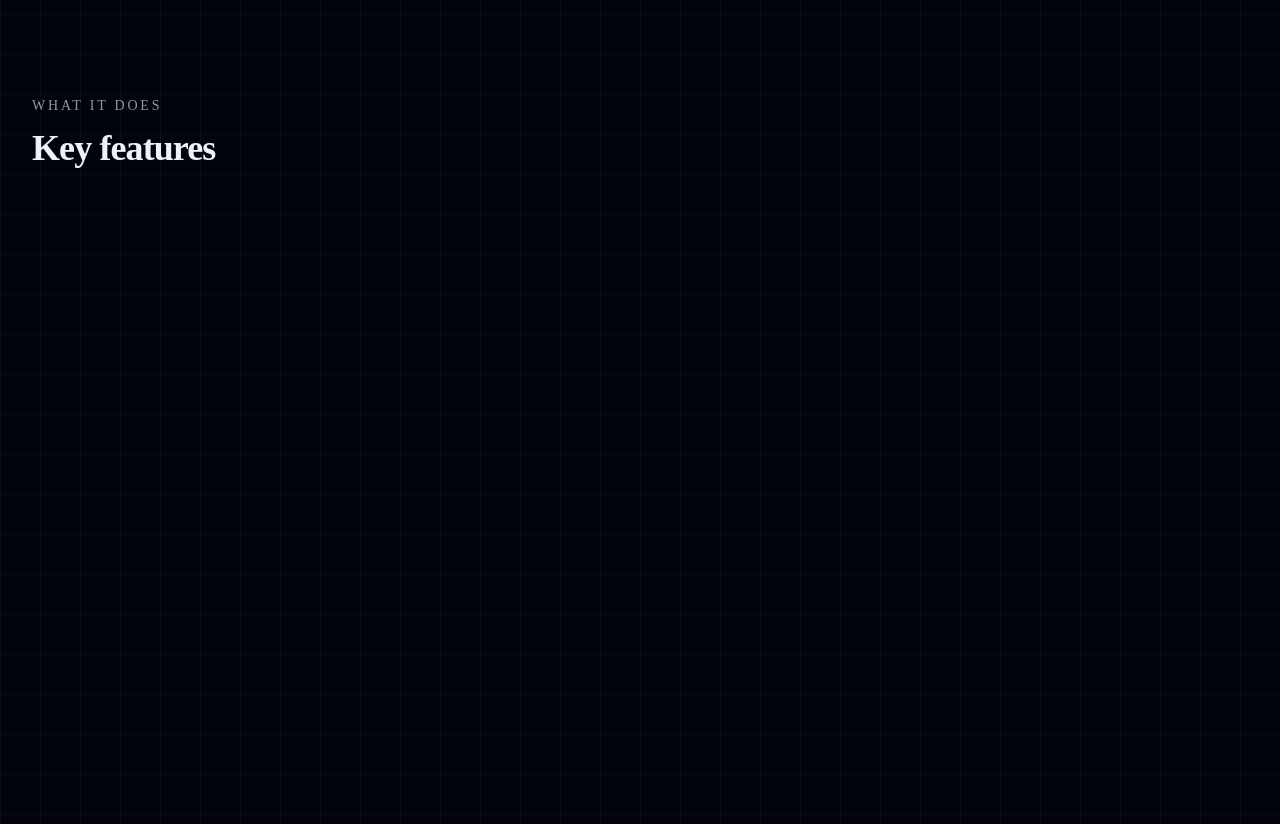
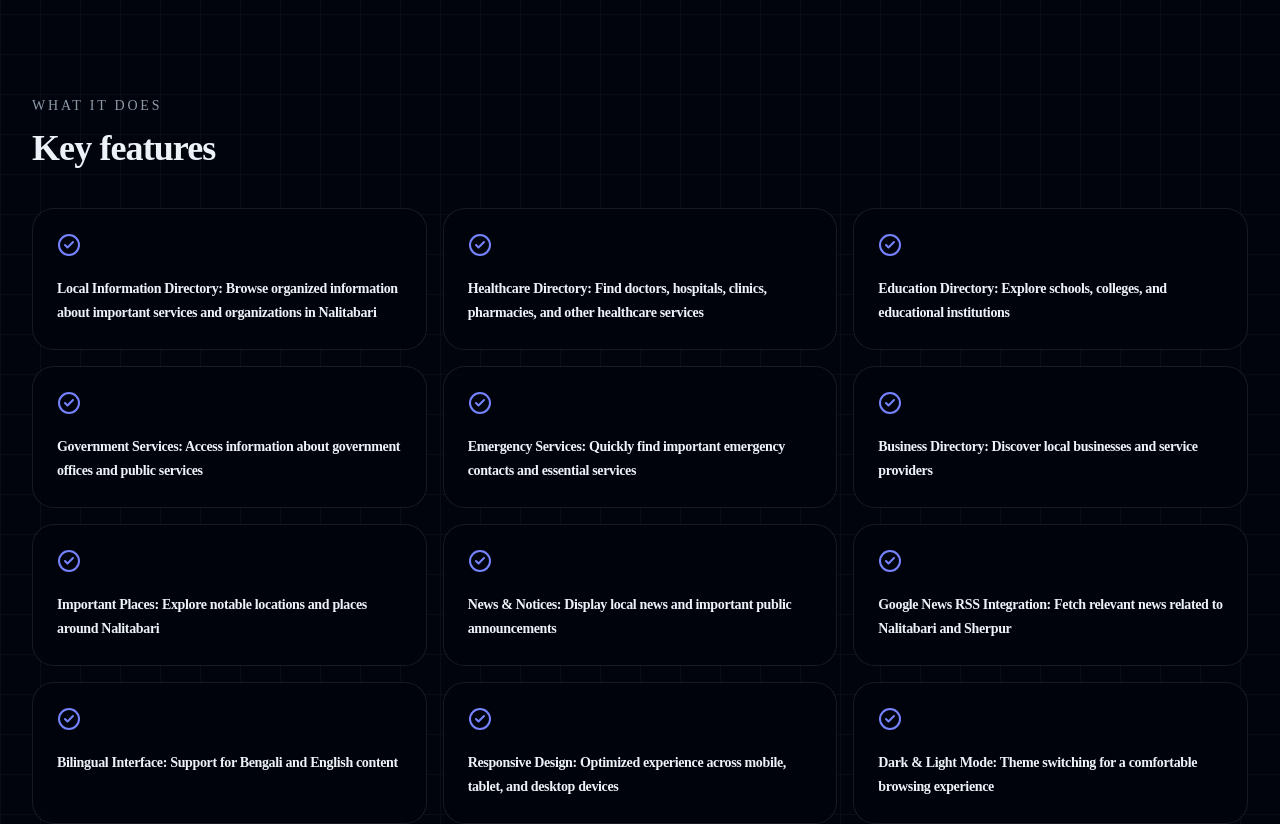
Before and after one commit to azijulhakimbd/Portfolio, a Next.js app: page /projects/nalitabari-upazila-information-portal in a window 1280 px wide. Shown: the part 3586-4410 px from the top of the page. Built offline with nearby package versions, Linux system fonts and the light colour scheme.

Commit message:
update:project details

```diff
--- a/app/projects/project-details-client.tsx
+++ b/app/projects/project-details-client.tsx
@@ -67,38 +67,54 @@ type TechnologyIcon = IconType | LucideIcon;
 
 const technologyIcons: Record<string, TechnologyIcon> = {
   React: SiReact,
+
   "Next.js": SiNextdotjs,
+
   TypeScript: SiTypescript,
+
   "Tailwind CSS": SiTailwindcss,
+
   PostgreSQL: SiPostgresql,
 
   MongoDB: SiMongodb,
+
   "MongoDB(Mongoose ORM)": SiMongodb,
 
   "Express.js": SiExpress,
+
   "Express JS": SiExpress,
 
   "Node.js": SiNodedotjs,
+
   Node: SiNodedotjs,
 
   Firebase: SiFirebase,
+
   Stripe: SiStripe,
+
   JavaScript: SiJavascript,
 
-  /* AI / Other technologies */
+  /* AI */
   "AI SDK": Brain,
+
   AI: Brain,
+
   LLMs: Brain,
 
+  /* Other */
   "Next Auth": Sparkles,
+
   "Shadcn UI": Sparkles,
+
   "shadcn/ui": Sparkles,
+
   JWT: Sparkles,
+
   HTML: Sparkles,
 };
 
 /* =========================================================
-   ANIMATIONS
+   GENERAL ANIMATION
 ========================================================= */
 
 const itemVariants: Variants = {
@@ -113,6 +129,69 @@ const itemVariants: Variants = {
 
     transition: {
       duration: 0.6,
+      ease: "easeOut",
+    },
+  },
+};
+
+/* =========================================================
+   FEATURE ANIMATION
+========================================================= */
+
+const featureContainerVariants: Variants = {
+  hidden: {},
+
+  visible: {
+    transition: {
+      staggerChildren: 0.08,
+      delayChildren: 0.05,
+    },
+  },
+};
+
+const featureItemVariants: Variants = {
+  hidden: {
+    opacity: 0,
+    y: 20,
+  },
+
+  visible: {
+    opacity: 1,
+    y: 0,
+
+    transition: {
+      duration: 0.45,
+      ease: "easeOut",
+    },
+  },
+};
+
+/* =========================================================
+   SCREENSHOT ANIMATION
+========================================================= */
+
+const screenshotContainerVariants: Variants = {
+  hidden: {},
+
+  visible: {
+    transition: {
+      staggerChildren: 0.08,
+    },
+  },
+};
+
+const screenshotItemVariants: Variants = {
+  hidden: {
+    opacity: 0,
+    y: 20,
+  },
+
+  visible: {
+    opacity: 1,
+    y: 0,
+
+    transition: {
+      duration: 0.5,
       ease: "easeOut",
     },
   },
@@ -219,6 +298,7 @@ export default function ProjectDetailsClient({
             ease: "easeOut",
           }}
           className="mt-8 flex flex-wrap gap-2 sm:mt-10 sm:gap-3"
+          aria-label="Technology stack"
         >
           {project.technologies.map((technology) => {
             const Icon = technologyIcons[technology];
@@ -255,7 +335,8 @@ export default function ProjectDetailsClient({
           }}
           className="mt-8 flex flex-wrap gap-2 sm:mt-10 sm:gap-3"
         >
-          {/* Live */}
+          {/* Live Demo */}
+
           {project.liveUrl && project.liveUrl !== "#" ? (
             <a
               href={project.liveUrl}
@@ -277,6 +358,7 @@ export default function ProjectDetailsClient({
           )}
 
           {/* GitHub */}
+
           {project.githubUrl && project.githubUrl !== "#" ? (
             <a
               href={project.githubUrl}
@@ -298,6 +380,7 @@ export default function ProjectDetailsClient({
           )}
 
           {/* Server */}
+
           {project.serverUrl && project.serverUrl !== "#" && (
             <a
               href={project.serverUrl}
@@ -319,11 +402,11 @@ export default function ProjectDetailsClient({
 
         {project.images?.length > 0 && (
           <motion.section
-            initial={{ opacity: 0, y: 30 }}
+            initial="hidden"
             whileInView="visible"
             viewport={{
               once: true,
-              amount: 0.15,
+              amount: 0.05,
             }}
             variants={itemVariants}
             className="mt-16 sm:mt-20"
@@ -338,28 +421,23 @@ export default function ProjectDetailsClient({
               </h2>
             </div>
 
-            <div className="grid gap-4 sm:gap-5 md:grid-cols-2">
+            <motion.div
+              initial="hidden"
+              whileInView="visible"
+              viewport={{
+                once: true,
+                amount: 0.05,
+              }}
+              variants={screenshotContainerVariants}
+              className="grid gap-4 sm:gap-5 md:grid-cols-2"
+            >
               {project.images.map((image, index) => (
                 <motion.a
-                  key={image}
+                  key={`${image}-${index}`}
                   href={image}
                   target="_blank"
                   rel="noopener noreferrer"
-                  initial={{
-                    opacity: 0,
-                    y: 20,
-                  }}
-                  whileInView={{
-                    opacity: 1,
-                    y: 0,
-                  }}
-                  viewport={{
-                    once: true,
-                  }}
-                  transition={{
-                    duration: 0.5,
-                    delay: index * 0.06,
-                  }}
+                  variants={screenshotItemVariants}
                   whileHover={{
                     y: -5,
                   }}
@@ -371,14 +449,13 @@ export default function ProjectDetailsClient({
                     src={image}
                     alt={`${project.title} screenshot ${index + 1}`}
                     className={`w-full object-cover transition-transform duration-700 group-hover:scale-[1.03] ${
-                      index === 0
-                        ? "max-h-[650px]"
-                        : "max-h-[500px]"
+                      index === 0 ? "max-h-[650px]" : "max-h-[500px]"
                     }`}
                     loading={index === 0 ? "eager" : "lazy"}
                   />
 
                   {/* Hover overlay */}
+
                   <div className="absolute inset-0 flex items-center justify-center bg-black/0 transition-colors duration-300 group-hover:bg-black/20">
                     <div className="scale-90 rounded-full bg-background/90 p-3 opacity-0 shadow-lg transition-all duration-300 group-hover:scale-100 group-hover:opacity-100">
                       <ExternalLink className="size-5" />
@@ -386,16 +463,20 @@ export default function ProjectDetailsClient({
                   </div>
 
                   {/* Image number */}
+
                   <span className="absolute bottom-3 left-3 rounded-full border border-white/20 bg-black/40 px-2.5 py-1 text-[11px] text-white backdrop-blur-md sm:bottom-4 sm:left-4 sm:px-3 sm:text-xs">
                     {String(index + 1).padStart(2, "0")}
                   </span>
                 </motion.a>
               ))}
-            </div>
+            </motion.div>
           </motion.section>
         )}
 
-        {/* Divider */}
+        {/* =====================================================
+            DIVIDER
+        ===================================================== */}
+
         <div className="my-16 h-px bg-border sm:my-20" />
 
         {/* =====================================================
@@ -404,15 +485,13 @@ export default function ProjectDetailsClient({
 
         <div className="grid gap-12 lg:grid-cols-[1.4fr_0.8fr] lg:gap-16">
           {/* Overview */}
+
           <motion.section
-            initial={{
-              opacity: 0,
-              y: 30,
-            }}
+            initial="hidden"
             whileInView="visible"
             viewport={{
               once: true,
-              amount: 0.2,
+              amount: 0.1,
             }}
             variants={itemVariants}
           >
@@ -432,15 +511,13 @@ export default function ProjectDetailsClient({
           </motion.section>
 
           {/* Project Info */}
+
           <motion.aside
-            initial={{
-              opacity: 0,
-              x: 30,
-            }}
+            initial="hidden"
             whileInView="visible"
             viewport={{
               once: true,
-              amount: 0.2,
+              amount: 0.1,
             }}
             variants={itemVariants}
             className="h-fit rounded-2xl border bg-background/60 p-5 backdrop-blur-md sm:p-6"
@@ -488,14 +565,11 @@ export default function ProjectDetailsClient({
         ===================================================== */}
 
         <motion.section
-          initial={{
-            opacity: 0,
-            y: 30,
-          }}
+          initial="hidden"
           whileInView="visible"
           viewport={{
             once: true,
-            amount: 0.2,
+            amount: 0.05,
           }}
           variants={itemVariants}
           className="mt-20 sm:mt-24"
@@ -508,36 +582,35 @@ export default function ProjectDetailsClient({
             Key features
           </h2>
 
-          <div className="mt-8 grid gap-3 sm:mt-10 sm:gap-4 sm:grid-cols-2 lg:grid-cols-3">
+          {/* Feature cards */}
+
+          <motion.div
+            initial="hidden"
+            whileInView="visible"
+            viewport={{
+              once: true,
+              amount: 0.05,
+            }}
+            variants={featureContainerVariants}
+            className="mt-8 grid gap-3 sm:mt-10 sm:grid-cols-2 sm:gap-4 lg:grid-cols-3"
+          >
             {project.features.map((feature, index) => (
               <motion.div
-                key={feature}
-                initial={{
-                  opacity: 0,
-                  y: 20,
-                }}
-                whileInView="visible"
-                viewport={{
-                  once: true,
-                }}
-                transition={{
-                  duration: 0.4,
-                  delay: index * 0.06,
-                  ease: "easeOut",
-                }}
+                key={`${feature}-${index}`}
+                variants={featureItemVariants}
                 whileHover={{
                   y: -4,
                 }}
-                className="group rounded-2xl border bg-background/60 p-5 backdrop-blur-md transition-shadow hover:shadow-lg sm:p-6"
+                className="group rounded-2xl border bg-background/60 p-5 backdrop-blur-md transition-all duration-300 hover:border-primary/30 hover:shadow-lg sm:p-6"
               >
-                <CheckCircle2 className="size-6 text-primary transition-transform group-hover:scale-110" />
+                <CheckCircle2 className="size-6 text-primary transition-transform duration-300 group-hover:scale-110" />
 
                 <h3 className="mt-4 text-sm font-semibold leading-6 sm:mt-5">
                   {feature}
                 </h3>
               </motion.div>
             ))}
-          </div>
+          </motion.div>
         </motion.section>
 
         {/* =====================================================
@@ -546,14 +619,11 @@ export default function ProjectDetailsClient({
 
         {project.challenges && (
           <motion.section
-            initial={{
-              opacity: 0,
-              y: 30,
-            }}
+            initial="hidden"
             whileInView="visible"
             viewport={{
               once: true,
-              amount: 0.2,
+              amount: 0.1,
             }}
             variants={itemVariants}
             className="mt-20 sm:mt-24"
@@ -582,14 +652,11 @@ export default function ProjectDetailsClient({
 
         {project.improvements && (
           <motion.section
-            initial={{
-              opacity: 0,
-              y: 30,
-            }}
+            initial="hidden"
             whileInView="visible"
             viewport={{
               once: true,
-              amount: 0.2,
+              amount: 0.1,
             }}
             variants={itemVariants}
             className="mt-6 sm:mt-8"
@@ -635,6 +702,7 @@ export default function ProjectDetailsClient({
           className="relative mt-20 overflow-hidden rounded-3xl border bg-background/60 p-6 text-center backdrop-blur-md sm:mt-24 sm:p-12"
         >
           {/* Glow */}
+
           <div className="pointer-events-none absolute left-1/2 top-0 h-40 w-72 max-w-full -translate-x-1/2 rounded-full bg-primary/10 blur-3xl" />
 
           <div className="relative">
```
